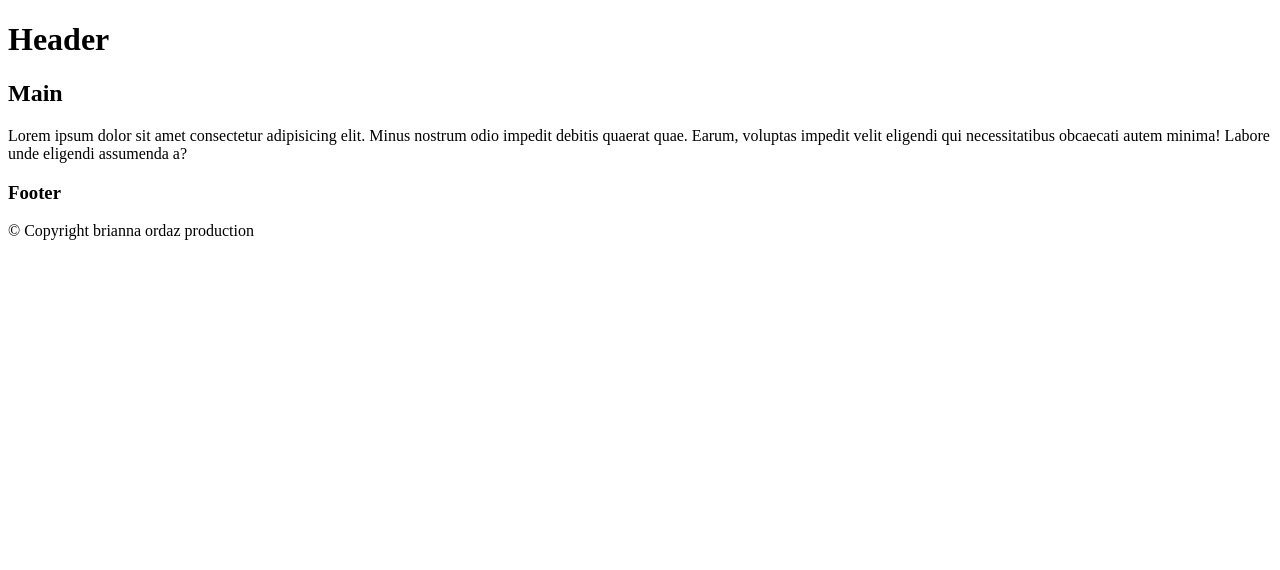
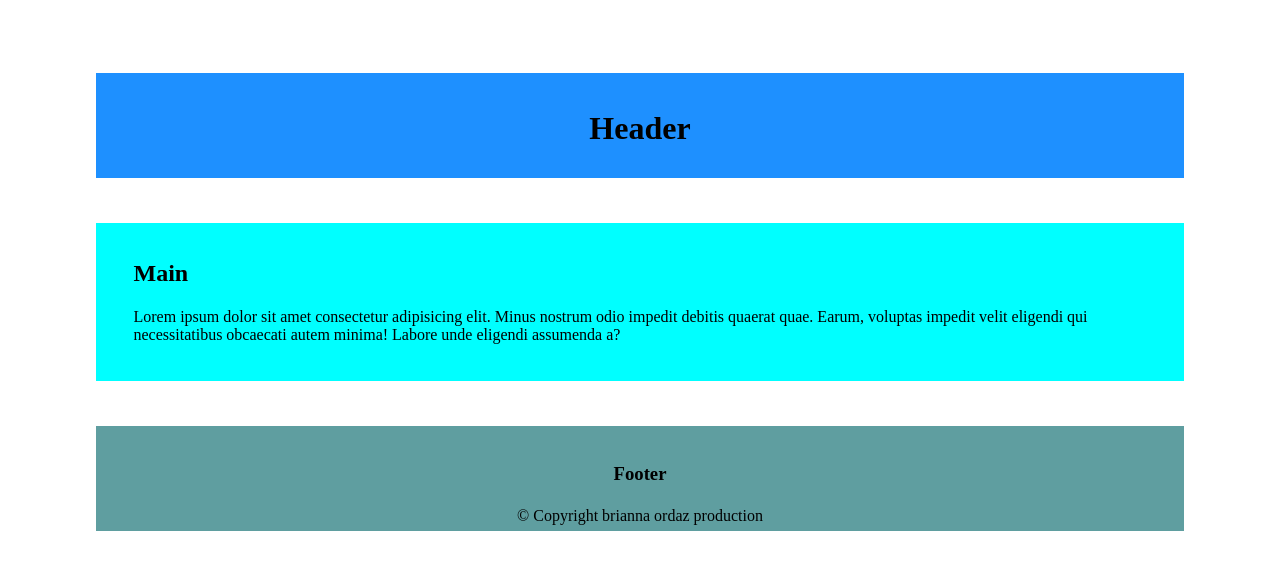
Before and after one commit to briannaordaz/COMP001B.Week5.LectureActivity.CSS-Grids, a plain HTML site: page index.html in a window 1280 px wide. Drawn offline with Linux system fonts and the light colour scheme.

```diff
--- a/index.html
+++ b/index.html
@@ -4,18 +4,21 @@
     <meta charset="UTF-8">
     <meta name="viewport" content="width=device-width, initial-scale=1.0">
     <title>Document</title>
+    <link rel="stylesheet" href="main.css">
 </head>
 <body>
-    <header>
+    <div class="container">
+    <header class="header">
         <h1>Header</h1>
     </header>
-    <main>
+    <main class="main">
         <h2>Main</h2>
         <p>Lorem ipsum dolor sit amet consectetur adipisicing elit. Minus nostrum odio impedit debitis quaerat quae. Earum, voluptas impedit velit eligendi qui necessitatibus obcaecati autem minima! Labore unde eligendi assumenda a?</p>
     </main>
-    <footer>
+    <footer class="footer">
         <h3>Footer</h3>
         <p>&copy; Copyright brianna ordaz production</p>
     </footer>
+    </div>
 </body>
 </html>
--- /dev/null
+++ b/main.css
@@ -0,0 +1,31 @@
+ *   {
+    margin: 2%;
+    padding: 0;
+
+}
+
+.container {
+    display: grid;
+    grid-template-rows: 150px auto 150px;
+    flex-direction: column;
+}
+
+.main {
+    background-color: aqua;
+    padding: 1rem;
+
+}
+
+.footer {
+    background-color: cadetblue;
+    text-align: center;
+    padding: 1rem
+
+}
+
+.header {
+    background-color: dodgerblue;
+    text-align: center;
+    padding: 1rem
+
+}
```
Also changed, not shown: script.js (deleted).
